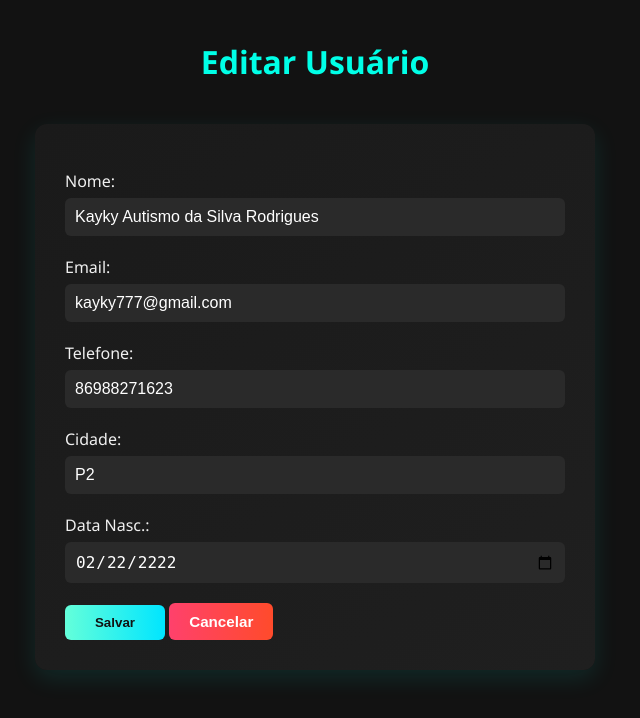
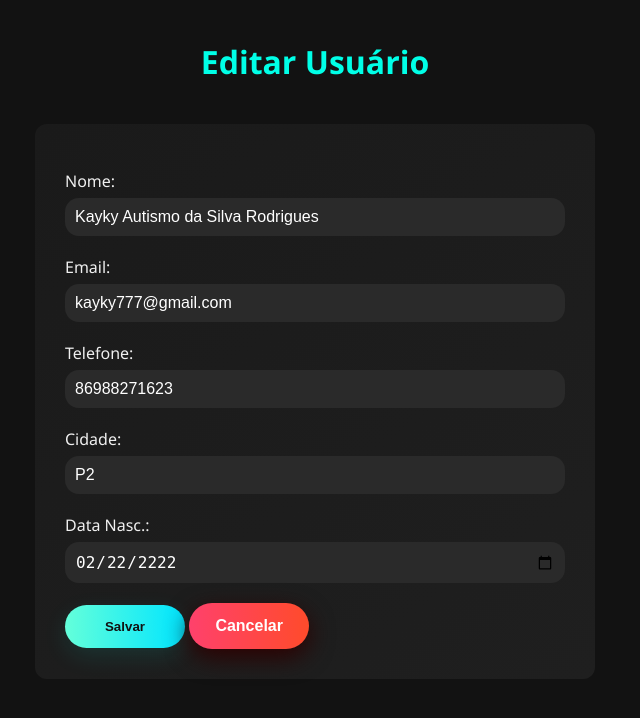
Before and after one commit to sh1ftx/MVCFlaskApp, a Flask app: page /edit_user/3 in a window 1280 px wide. Shown: the top 718 px of the page, without its empty margins (325-965 px from the left). Run offline with Flask 3, Linux system fonts and the light colour scheme; data comes from the database, SQL or seed files in the repository; both versions use the stored data as it was after the commit.

Commit message:
Atualizacoes finais

```diff
--- a/App/static/css/page_cadastro.css
+++ b/App/static/css/page_cadastro.css
@@ -116,6 +116,8 @@ header h1 {
 .button:hover {
   background: linear-gradient(to right, #52e0c4, #00acc1);
   transform: scale(1.02);
+  box-shadow: 0 4px 12px rgba(0, 255, 229, 0.25);
+
 }
 
 .button-voltar {
@@ -132,6 +134,7 @@ header h1 {
   text-align: center;
   text-decoration: none;
   transition: all 0.3s ease;
+  box-shadow: 0 4px 12px rgb(71, 0, 0);
 }
 
 .button-voltar:hover {
--- a/App/static/css/page_edit.css
+++ b/App/static/css/page_edit.css
@@ -22,7 +22,6 @@ form {
   background: linear-gradient(145deg, #1a1a1a, #1f1f1f);
   padding: 30px;
   border-radius: 12px;
-  box-shadow: 0 8px 24px rgba(0, 255, 234, 0.1);
   max-width: 500px;
   width: 90%;
   margin-top: 20px;
@@ -40,7 +39,8 @@ input[type="text"],
 input[type="email"],
 input[type="date"] {
   padding: 10px;
-  border-radius: 6px;
+  border-radius: 14px;
+  /* Aumentando os cantos para combinar com os botões */
   border: none;
   background-color: #2a2a2a;
   color: #fff;
@@ -67,12 +67,16 @@ button[type="submit"] {
   color: #121212;
   border: none;
   cursor: pointer;
-  padding: 10px 20px;
-  border-radius: 6px;
+  padding: 14px;
+  border-radius: 30px;
+  /* Arredondando mais os botões */
   font-weight: bold;
   transition: all 0.3s ease-in-out;
-  min-width: 100px;
+  min-width: 120px;
+  /* Aumentando o tamanho mínimo para melhor visual */
   text-align: center;
+  box-shadow: 0 8px 24px rgba(0, 255, 234, 0.1);
+
 }
 
 button[type="submit"]:hover {
@@ -86,15 +90,20 @@ button[type="submit"]:hover {
   color: #fff;
   border: none;
   cursor: pointer;
-  padding: 10px 20px;
-  border-radius: 6px;
+  padding: 14px;
+  border-radius: 30px;
+  /* Arredondando mais os botões */
   font-weight: bold;
   text-decoration: none;
   display: inline-block;
   text-align: center;
   transition: all 0.3s ease-in-out;
-  min-width: 100px;
-  font-size: 0.95rem;
+  min-width: 120px;
+  /* Aumentando o tamanho mínimo para melhor visual */
+  font-size: 1rem;
+  /* Ajustando o tamanho da fonte */
+  box-shadow: 0 8px 24px rgb(46, 0, 0);
+
 }
 
 .button-cancelar:hover {
```
Also changed, not shown: App/static/css/page_list.css (+43 -1 lines), App/static/css/style.css (+46 -13 lines), database_teste_mvc.db, 1 other file.
